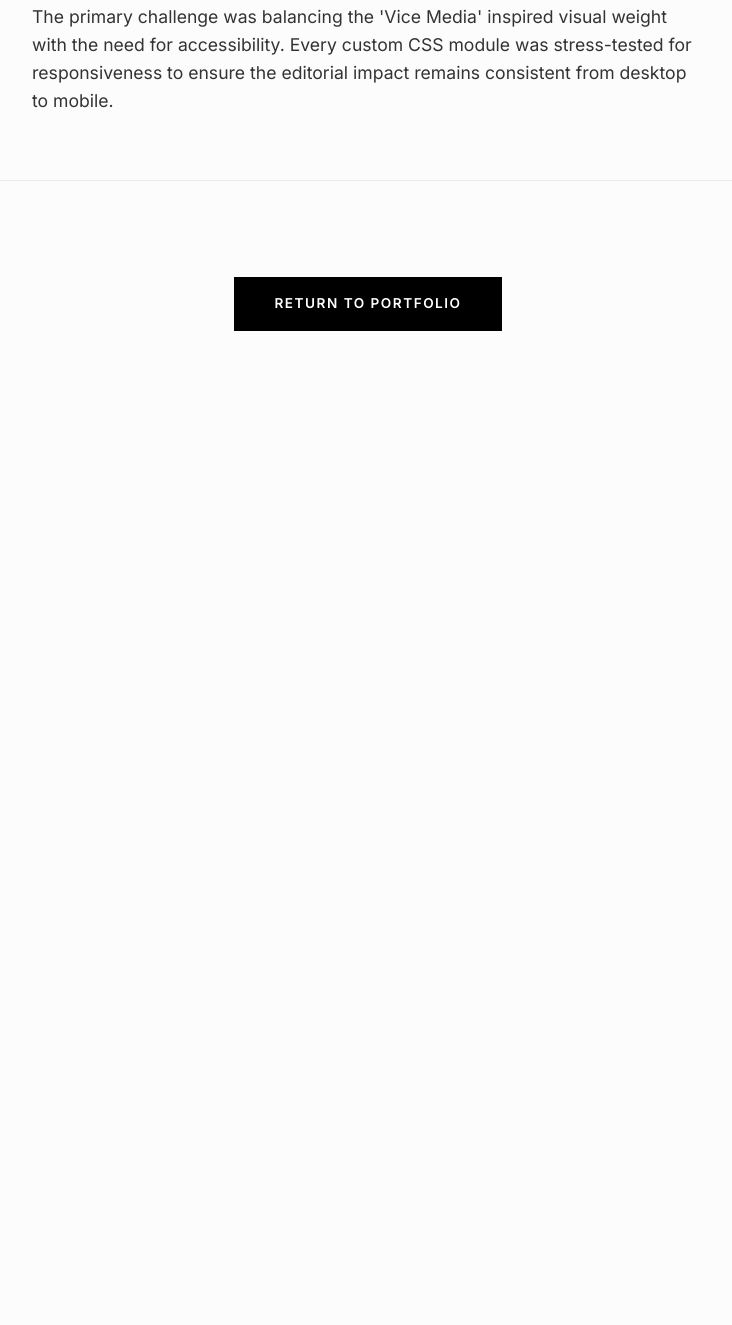
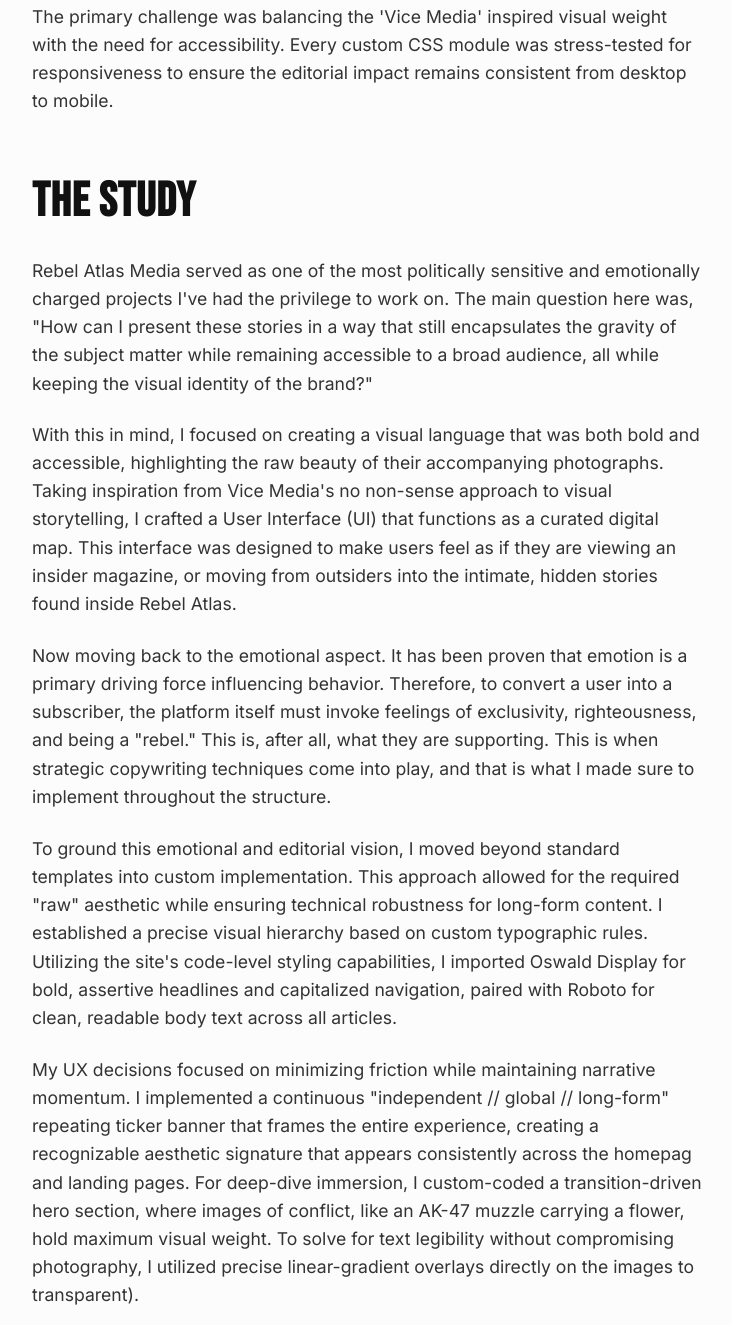
Before and after one commit to SenyorJoaquin/thisisjoaquin, a plain HTML site: page rebel-atlas.html in a window 1280 px wide. Shown: the part 1555-2880 px from the top of the page, without its empty margins (272-1004 px from the left). Before the commit the page ends 1982 px from the top, so only its background shows below. Drawn offline with Linux system fonts and the light colour scheme.

Commit message:
Enhance rebel-atlas.html with new content sections
Added a new section discussing the emotional and editorial vision of the project, focusing on user experience and strategic copywriting techniques.

```diff
--- a/rebel-atlas.html
+++ b/rebel-atlas.html
@@ -33,6 +33,17 @@
             <p class="animate-on-scroll">Focused on a 'Brutalist Newspaper' aesthetic. I utilized heavy typography and a modular grid to ensure that long-form content remains readable while maintaining a premium, authoritative feel. The backend was customized to handle high-resolution imagery and complex editorial layouts without sacrificing load speed.</p>
             <h2 class="animate-on-scroll">The Trenches</h2>
             <p class="animate-on-scroll">The primary challenge was balancing the 'Vice Media' inspired visual weight with the need for accessibility. Every custom CSS module was stress-tested for responsiveness to ensure the editorial impact remains consistent from desktop to mobile.</p>
+            <h2 class="animate-on-scroll">The Study</h2>
+            <p class="animate-on-scroll">Rebel Atlas Media served as one of the most politically sensitive and emotionally charged projects I've had the privilege to work on. The main question here was, "How can I present these stories in a way that still encapsulates the gravity of the subject matter while remaining accessible to a broad audience, all while keeping the visual identity of the brand?"</p>
+            <p class="animate-on-scroll">With this in mind, I focused on creating a visual language that was both bold and accessible, highlighting the raw beauty of their accompanying photographs. Taking inspiration from Vice Media's no non-sense approach to visual storytelling, I crafted a User Interface (UI) that functions as a curated digital map. This interface was designed to make users feel as if they are viewing an insider magazine, or moving from outsiders into the intimate, hidden stories found inside Rebel Atlas.</p>
+            <p class="animate-on-scroll">Now moving back to the emotional aspect. It has been proven that emotion is a primary driving force influencing behavior. Therefore, to convert a user into a subscriber, the platform itself must invoke feelings of exclusivity, righteousness, and being a "rebel." This is, after all, what they are supporting. This is when strategic copywriting techniques come into play, and that is what I made sure to implement throughout the structure.</p>
+            <p class="animate-on-scroll">To ground this emotional and editorial vision, I moved beyond standard templates into custom implementation. This approach allowed for the required "raw" aesthetic while ensuring technical robustness for long-form content. I established a precise visual hierarchy based on custom typographic rules. Utilizing the site's code-level styling capabilities, I imported Oswald Display for bold, assertive headlines and capitalized navigation, paired with Roboto for clean, readable body text across all articles.</p>
+            <p class="animate-on-scroll">My UX decisions focused on minimizing friction while maintaining narrative momentum. I implemented a continuous "independent // global // long-form" repeating ticker banner that frames the entire experience, creating a recognizable aesthetic signature that appears consistently across the homepag and landing pages. For deep-dive immersion, I custom-coded a transition-driven hero section, where images of conflict, like an AK-47 muzzle carrying a flower, hold maximum visual weight. To solve for text legibility without compromising photography, I utilized precise linear-gradient overlays directly on the images to transparent).</p>
+            <p class="animate-on-scroll">The final component was the implementation of specific copywriting and strategic UI interactions to trigger the subscriber prompt. We executed "Conversion by Righteousness." The visual experience establishes an alternative reality to "mainstream outlets," and the copywriting translates that feeling into action. The conversion interaction points utilize high-impact contrast and language. For example, on the main support page, I implemented a definitive statement: "CORPORATE MEDIA IS COMPROMISED. WE AREN'T." This is immediately followed by copy emphasizing the real-world gravity of the journalists (mentioning those "risking their safety"). We then map that emotional gravity directly to the final action step: the yellow "Donate to us" button, turning the user's emotional reaction (righteousness, connection to the story) into the conversion moment.</p>
+
+
+
+
         </div>
     </main>
 
```
